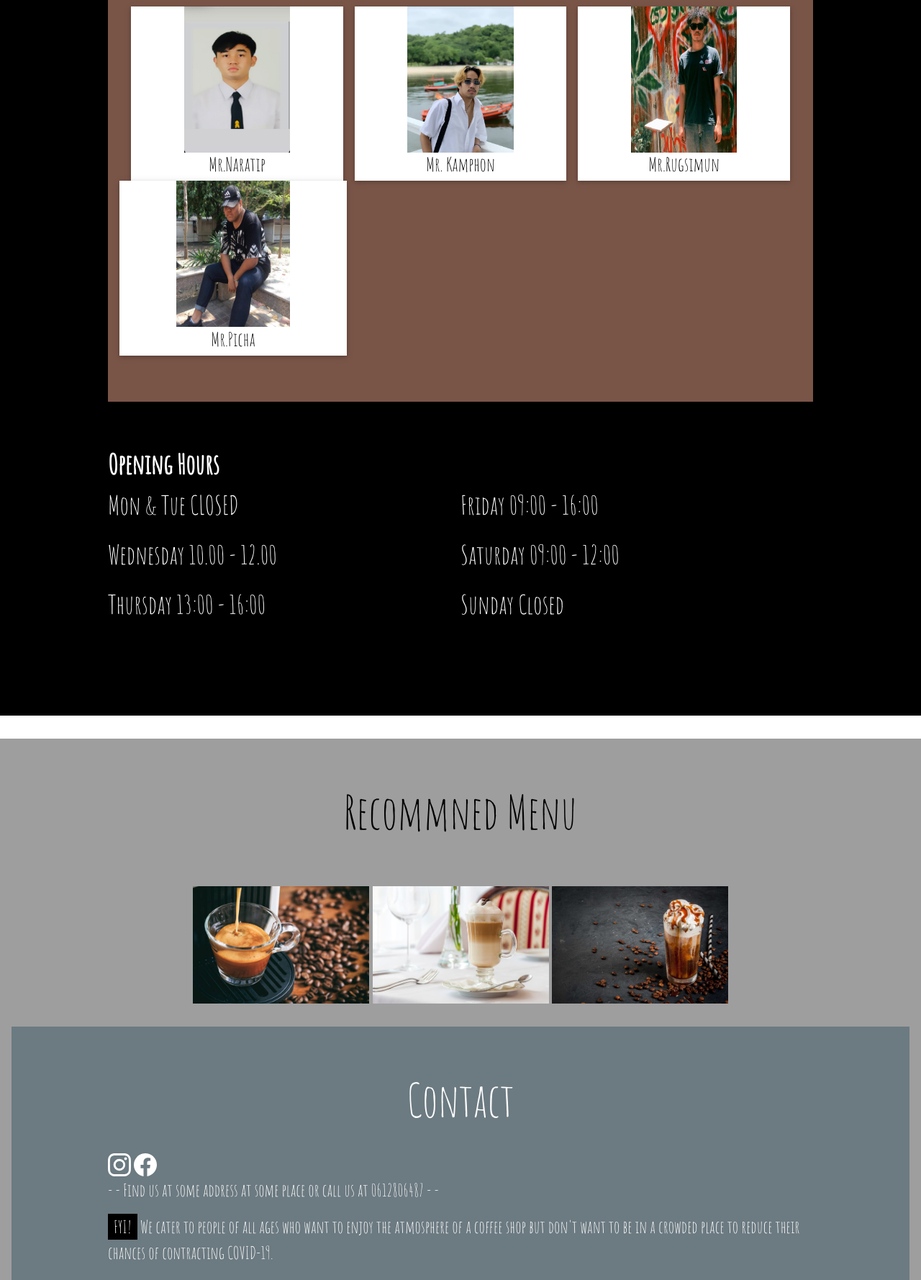
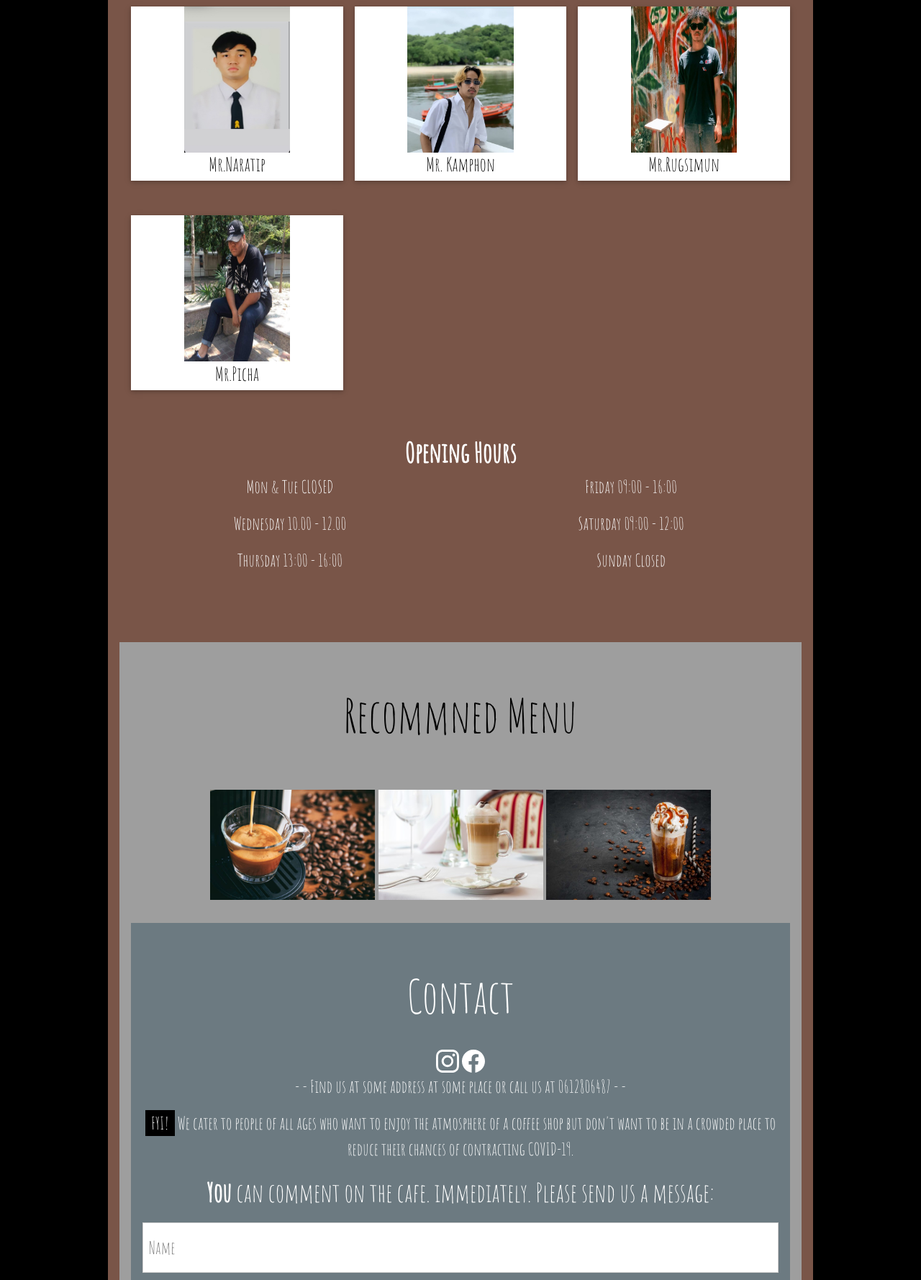
Before and after one commit to Naratip-Poom/IN-ON-Coffee, a Flask app: page /indexcoffee in a window 1280 px wide. Shown: the part 1696-3474 px from the top of the page at 72% size. Run offline with Flask 2, Linux system fonts and the light colour scheme; parts of the project's set-up code (start-up, migrations or seed data) failed here and were passed over.

Commit message:
edit indeximg

```diff
--- a/website/templates/indexcoffee.html
+++ b/website/templates/indexcoffee.html
@@ -151,6 +151,11 @@
                   </div>
                 </div>
 
+              </center>
+
+              <div class="w3-content w3-display-container" style="margin-top: 48px">
+                <center>
+                  <div class="w3-row-padding w3-margin-top ">
                     <div class="w3-third w3-brown">
                       <div class="w3-card w3-white">
                         <img src="../static/6310301031.jpg" style="width:50%"
@@ -162,6 +167,7 @@
                     </div>
                   </div>
                 </center>
+              </div>
               <!-- About Container the barista-->
 
 
```
Lines whose indentation alone changed are shown as unchanged.
